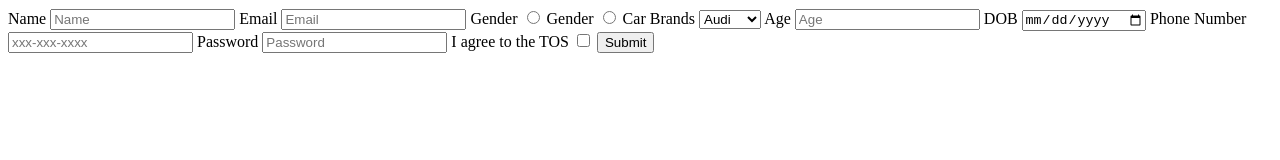
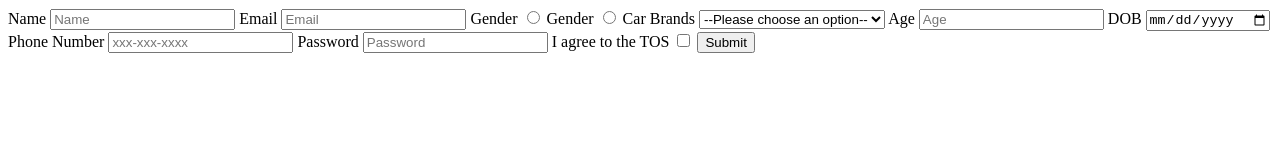
Before and after one commit to acciojob/signup-form-car-dhanasekarr03, a website: page main.html in a window 1280 px wide. Drawn offline with Linux system fonts and the light colour scheme.

Commit message:
created a submission

```diff
--- a/main.html
+++ b/main.html
@@ -12,7 +12,7 @@
 		<input type="text" id="name" placeholder="Name" required>
 
 		<label for="email">Email</label>
-		<input type="email" id="email" placeholder="Email">
+		<input type="email" id="email" placeholder="Email" required>
 
 		<label for="gender">Gender</label>
 		<input type="radio" id="gender_m" name="gender" required>
@@ -21,11 +21,12 @@
 		<input type="radio" id="gender_f" name="gender" required>
 
 		<label for="cars">Car Brands</label>
-		<select id="cars" placeholder="--Please choose an option--" required>
-			<option>Audi</option>
-			<option>BMW</option>
-			<option>Kia</option>
-			<option>Honda</option>
+		<select id="cars" required>
+			<option value="" selected disabled>--Please choose an option--</option>
+			<option value="audi">Audi</option>
+			<option value="bmw">BMW</option>
+			<option value="Kia">Kia</option>
+			<option value="Honda">Honda</option>
 		</select>
 
 		<label for="number">Age</label>
```
